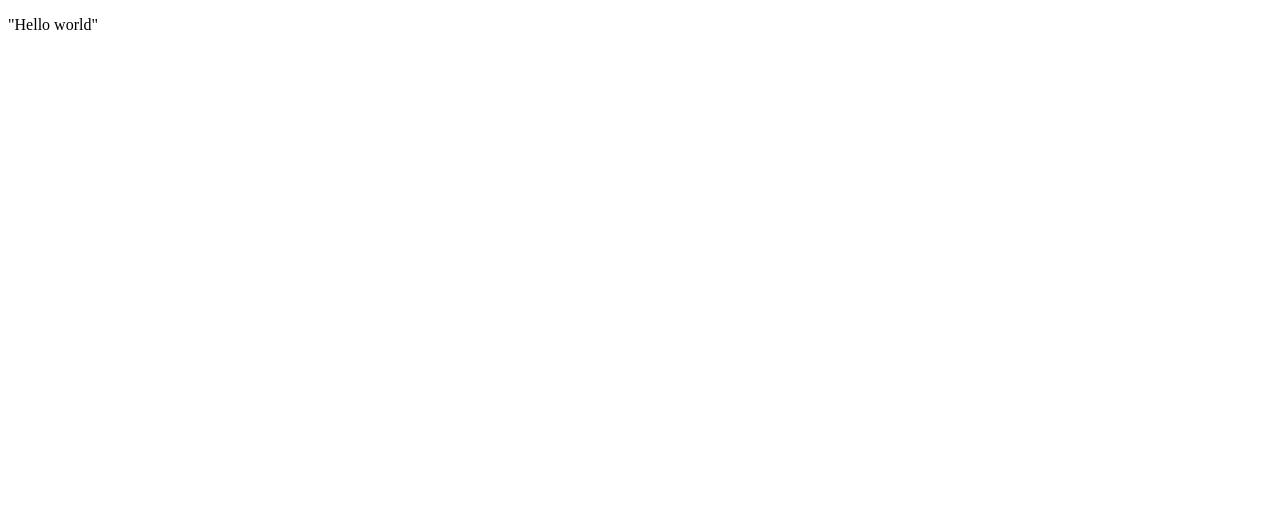
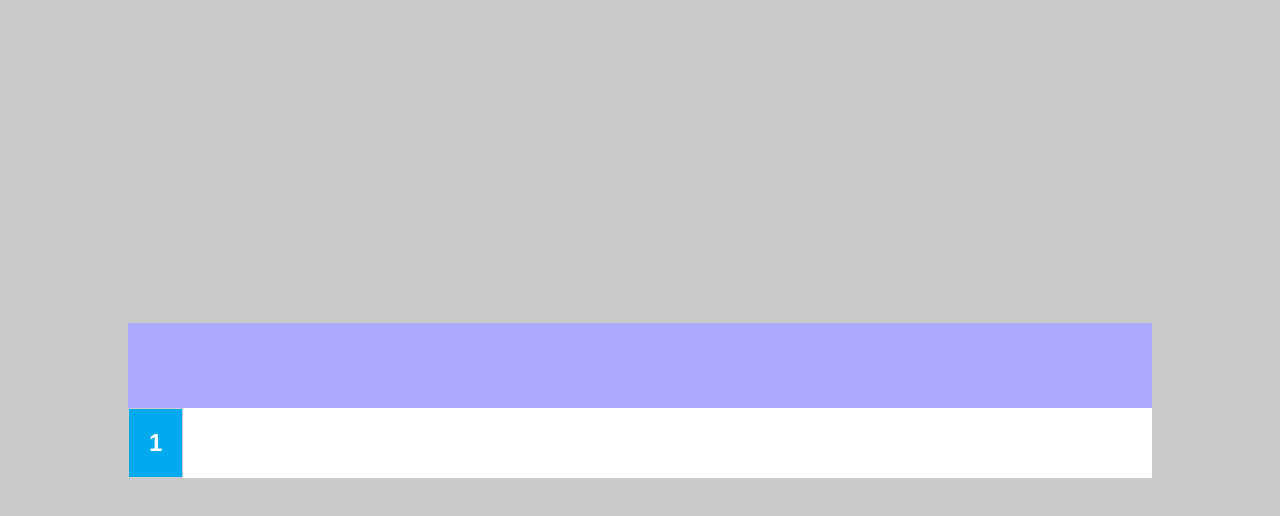
Before and after one commit to guilchaves/trilha-react-dio, a React (Create React App) app in the folder 01-calculadora/: page / in a window 1280 px wide. Shown: the top 516 px of the page. Built offline with nearby package versions, Linux system fonts and the light colour scheme.

Commit message:
Add button and Input components

```diff
--- a/01-calculadora/package.json
+++ b/01-calculadora/package.json
@@ -9,6 +9,7 @@
     "react": "^18.2.0",
     "react-dom": "^18.2.0",
     "react-scripts": "5.0.1",
+    "styled-components": "^5.3.9",
     "web-vitals": "^2.1.4"
   },
   "scripts": {
--- a/01-calculadora/src/App.js
+++ /dev/null
@@ -1,9 +0,0 @@
-function App() {
-  return (
-    <div className="App">
-      <p>"Hello world"</p>
-    </div>
-  );
-}
-
-export default App;
--- /dev/null
+++ b/01-calculadora/src/App.jsx
@@ -0,0 +1,16 @@
+import { Container, Content } from './styles';
+import Input from './components/Input';
+import Button from './components/Button';
+
+const App = () => {
+  return (
+    <Container>
+      <Content>
+        <Input />
+        <Button />
+      </Content>
+    </Container>
+  );
+};
+
+export default App;
--- /dev/null
+++ b/01-calculadora/src/components/Button/index.jsx
@@ -0,0 +1,9 @@
+import React from 'react';
+
+import { ButtonContainer } from './styles';
+
+const Button = () => {
+  return <ButtonContainer>1</ButtonContainer>;
+};
+
+export default Button;
--- /dev/null
+++ b/01-calculadora/src/components/Button/styles.js
@@ -0,0 +1,10 @@
+import styled from 'styled-components';
+
+export const ButtonContainer = styled.button`
+  padding: 20px;
+  border: 1px solid #cdcdcd;
+  background-color: #00aaf0;
+  font-size: 24px;
+  color: #ffffff;
+  font-weight: 700;
+`;
--- /dev/null
+++ b/01-calculadora/src/components/Input/index.jsx
@@ -0,0 +1,11 @@
+import { InputContainer } from './styles';
+
+const Input = () => {
+  return (
+    <InputContainer>
+      <input />
+    </InputContainer>
+  );
+};
+
+export default Input;
--- /dev/null
+++ b/01-calculadora/src/components/Input/styles.js
@@ -0,0 +1,28 @@
+import styled from 'styled-components';
+
+export const InputContainer = styled.div`
+  width: 100%;
+  height: 85px;
+  background-color: #aaaaff;
+
+  display: flex;
+  align-items: center;
+  justify-content: flex-end;
+
+  font-size: 24px;
+  font-family: Roboto;
+
+  input {
+    width: 100%;
+    height: 75px;
+    background-color: #aaaaff;
+    border: 0;
+    display: flex;
+    flex-direction: column;
+
+    padding: 0 10px;
+    font-size: 24px;
+    font-family: Roboto;
+    color: #ffffff;
+  }
+`;
--- /dev/null
+++ b/01-calculadora/src/global.js
@@ -0,0 +1,8 @@
+import { createGlobalStyle } from 'styled-components';
+
+export default createGlobalStyle`
+  *, body {
+    margin: 0;
+    padding: 0;
+  }
+`;
--- a/01-calculadora/src/index.js
+++ b/01-calculadora/src/index.js
@@ -2,9 +2,12 @@ import React from 'react';
 import ReactDOM from 'react-dom/client';
 import App from './App';
 
+import GlobalStyles from './global';
+
 const root = ReactDOM.createRoot(document.getElementById('root'));
 root.render(
   <React.StrictMode>
+    <GlobalStyles />
     <App />
   </React.StrictMode>
 );
--- /dev/null
+++ b/01-calculadora/src/styles.js
@@ -0,0 +1,17 @@
+import styled from 'styled-components';
+
+export const Container = styled.div`
+  width: 100%;
+  height: 100vh;
+  background-color: #cacaca;
+
+  display: flex;
+  align-items: center;
+  justify-content: center;
+`;
+
+export const Content = styled.div`
+  background-color: #ffffff;
+  width: 80%;
+  min-heigth: 350px;
+`;
```
Also changed, not shown: 2 other files (tests, documents, lock files or other folders).
